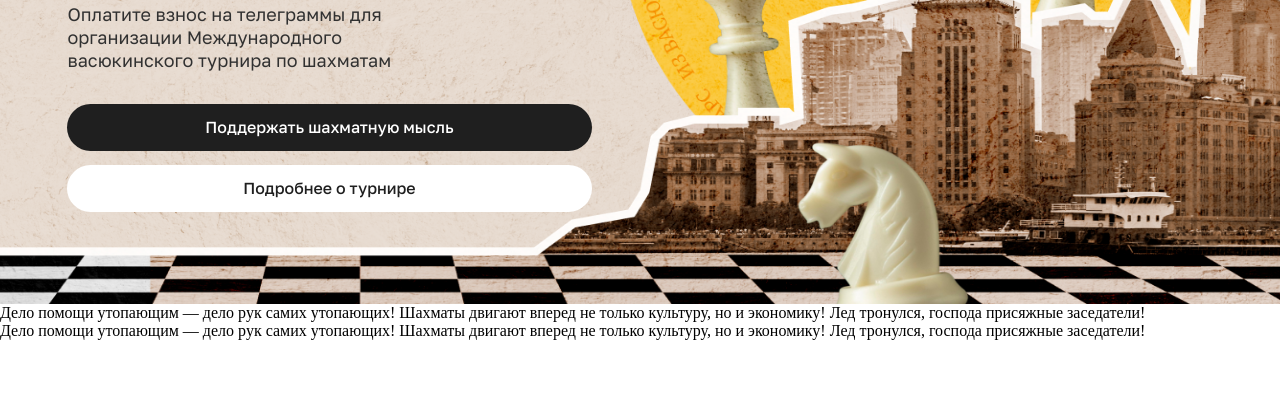
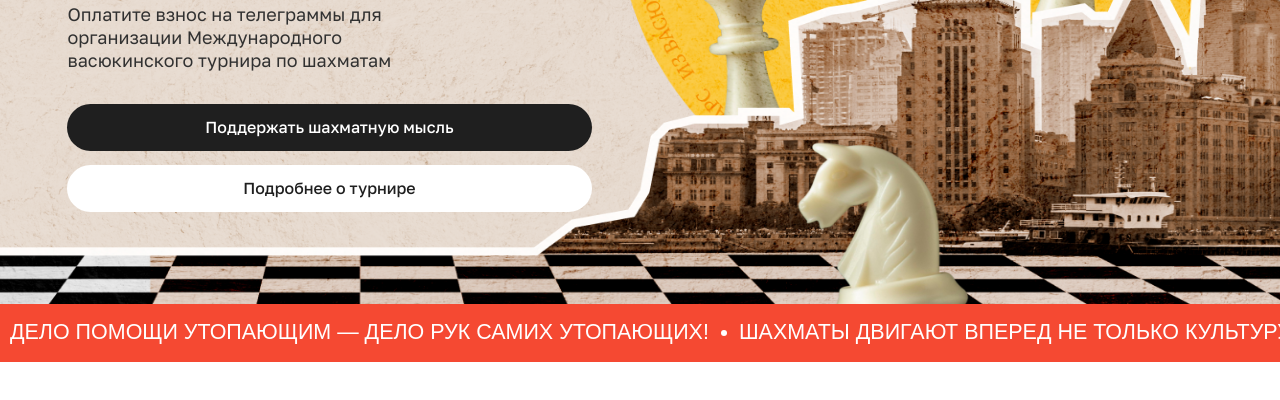
Before and after one commit to n1k2100/yandex-craud-test-task, a plain HTML site: page index.html in a window 1280 px wide. Shown: the part 396-796 px from the top of the page. Drawn offline with Linux system fonts and the light colour scheme; a web font is replaced by a local one.

Commit message:
#12 style: добавлены стили бегущей строки

```diff
--- a/index.css
+++ b/index.css
@@ -209,7 +209,9 @@ header {
     bottom: 0;
     left: clamp(
       1238.83px,
-      calc(1238.83px + (1516.83 - 1238.83) * ((100vw - 1366px) / (1920 - 1366))),
+      calc(
+        1238.83px + (1516.83 - 1238.83) * ((100vw - 1366px) / (1920 - 1366))
+      ),
       1516.83px
     );
     bottom: 19.58px;
@@ -373,3 +375,62 @@ header {
   color: #ffffff;
   background-color: #1f1f1f;
 }
+
+.marquee {
+  & {
+    width: 100%;
+    background-color: #f54932;
+    font-size: clamp(
+      18px,
+      calc(24px + (24 - 18) * ((100vw - 375px) / (1366 - 375))),
+      24px
+    );
+    font-family: "Merriweather", sans-serif;
+    overflow: hidden;
+    display: flex;
+    align-items: center;
+    height: clamp(
+      38px,
+      calc(38px + (60 - 38) * ((100vw - 375px) / (1366 - 375))),
+      60px
+    );
+  }
+
+  & .marquee__inner {
+    & {
+      display: flex;
+      width: max-content;
+    }
+  }
+
+  & .marquee__content {
+    & {
+      display: flex;
+      align-items: center;
+      justify-content: center;
+      flex-shrink: 0;
+      padding-right: 0;
+      color: #ffffff;
+      text-transform: uppercase;
+      font-weight: 400;
+      font-size: clamp(
+        16px,
+        calc(16px + (22 - 16) * ((100vw - 375px) / (1366 - 375))),
+        22px
+      );
+      line-height: 1.1;
+      padding-left: 10px;
+    }
+
+    & .marquee__dot {
+      display: inline-block;
+      width: 6px;
+      height: 6px;
+      opacity: 1;
+      margin: 0 12px;
+      flex-shrink: 0;
+      border-radius: 50%;
+      background-color: #ffffff;
+    }
+  }
+}
```
